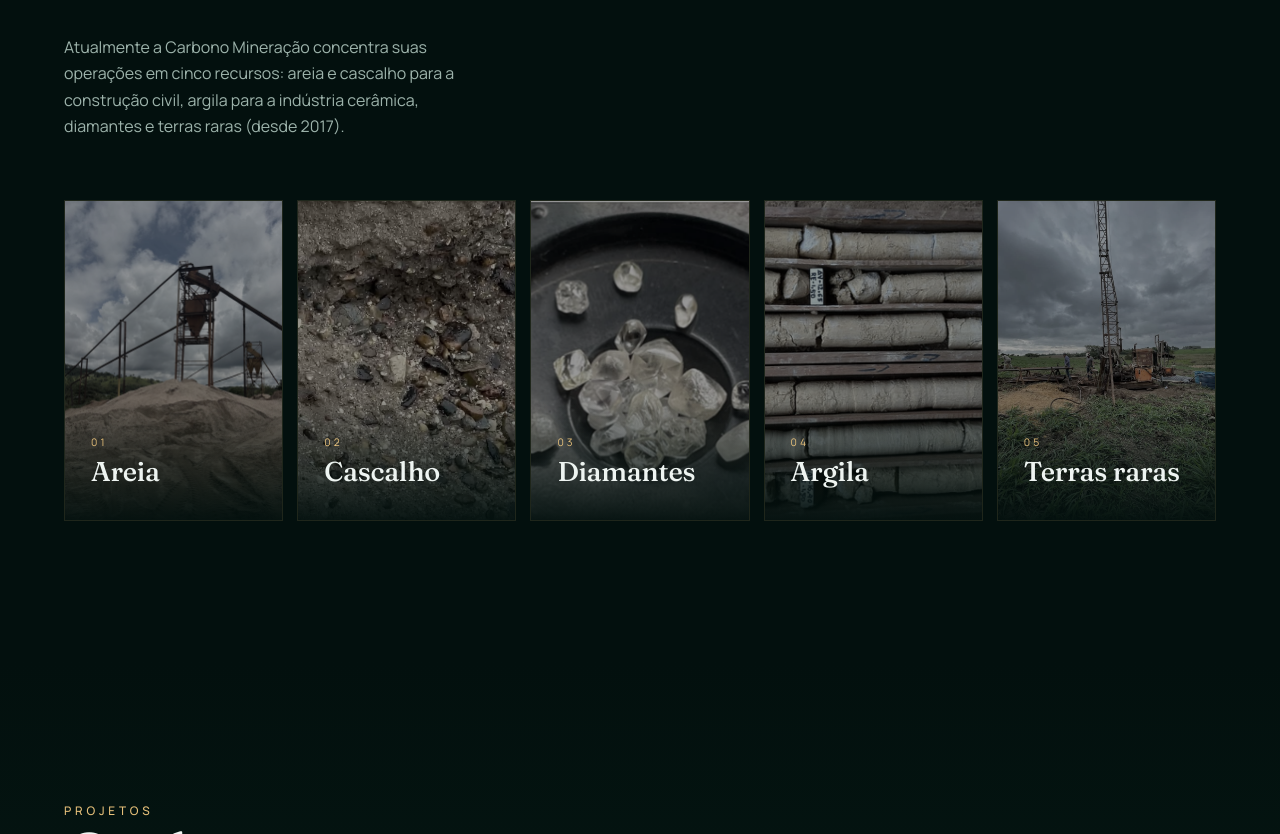
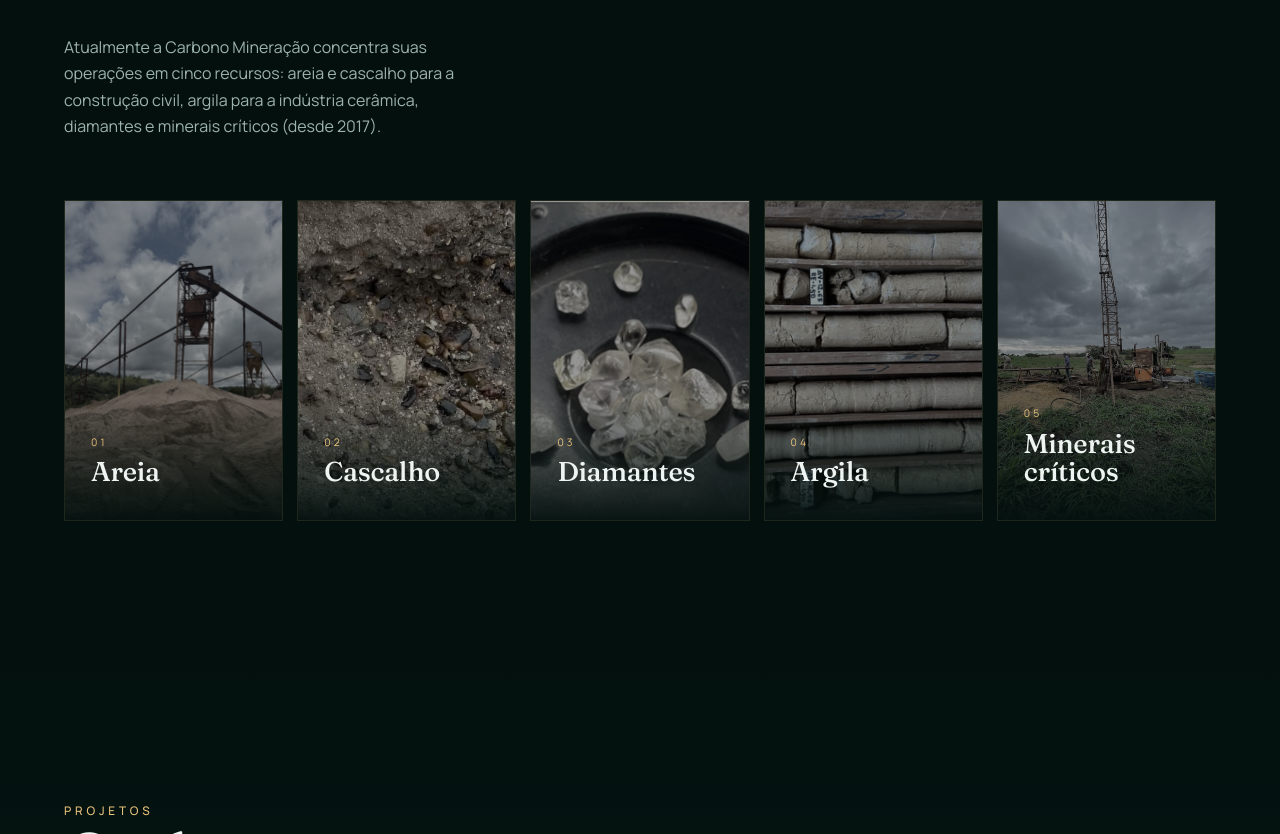
Before and after one commit to robledodelatorre-prog/Carbono-site, a plain HTML site: page index.html in a window 1280 px wide. Shown: the part 6384-7218 px from the top of the page. Drawn offline with Linux system fonts and the light colour scheme; animation ran at ten frames a second.

Commit message:
Troca Terras Raras por Minerais Críticos
Co-Authored-By: Claude Opus 5.5 <noreply@anthropic.com>
Claude-Session: https://claude.ai/code/session_01MdfULkN7AqqtMhVnBtjTAb

```diff
--- a/index.html
+++ b/index.html
@@ -4,11 +4,11 @@
 <meta charset="utf-8">
 <meta name="viewport" content="width=device-width, initial-scale=1">
 <title>Carbono Mineração | Da Pesquisa à Produção</title>
-<meta name="description" content="Pesquisa, Desenvolvimento e Operação de Projetos de Mineração: Areia, Cascalho, Argila, Diamantes e Terras Raras.">
+<meta name="description" content="Pesquisa, Desenvolvimento e Operação de Projetos de Mineração: Areia, Cascalho, Argila, Diamantes e Minerais Críticos.">
 <meta property="og:type" content="website">
 <meta property="og:site_name" content="Carbono Mineração">
 <meta property="og:title" content="Carbono Mineração | Da Pesquisa à Produção">
-<meta property="og:description" content="Pesquisa, Desenvolvimento e Operação de Projetos de Mineração: Areia, Cascalho, Argila, Diamantes e Terras Raras.">
+<meta property="og:description" content="Pesquisa, Desenvolvimento e Operação de Projetos de Mineração: Areia, Cascalho, Argila, Diamantes e Minerais Críticos.">
 <meta property="og:url" content="https://carbonomineracao.netlify.app/">
 <meta property="og:image" content="https://carbonomineracao.netlify.app/media/og-carbono-2.jpg">
 <meta property="og:image:width" content="1200">
@@ -286,14 +286,14 @@ footer{position:relative;z-index:2;margin-top:120px;display:flex;justify-content
   <div class="wrap">
     <div class="res-head">
       <div><p class="eyebrow reveal">Recursos explorados</p><h2 class="reveal d1">Cinco recursos.<br>Um aproveitamento integral.</h2></div>
-      <p class="reveal d2">Atualmente a Carbono Mineração concentra suas operações em cinco recursos: areia e cascalho para a construção civil, argila para a indústria cerâmica, diamantes e terras raras (desde 2017).</p>
+      <p class="reveal d2">Atualmente a Carbono Mineração concentra suas operações em cinco recursos: areia e cascalho para a construção civil, argila para a indústria cerâmica, diamantes e minerais críticos (desde 2017).</p>
     </div>
     <div class="res-grid">
       <div class="res reveal"><img src="media/torre.jpg" alt="Torre de peneiramento de areia"><div class="body"><small>01</small><h3>Areia</h3><p>Dragada do leito do rio e separada em frações fina e média para a construção civil.</p></div></div>
       <div class="res reveal d1"><img src="media/cascalho_card.jpg" alt="Cascalho"><div class="body"><small>02</small><h3>Cascalho</h3><p>Extraído junto com a areia ou por balsa, segue para beneficiamento e para a construção civil.</p></div></div>
       <div class="res reveal d2"><img src="media/diamantes.jpg" alt="Lote de diamantes do Rio Araguari"><div class="body"><small>03</small><h3>Diamantes</h3><p>Recuperados do cascalho no Rio Araguari, região com décadas de histórico de pedras de alta qualidade.</p></div></div>
       <div class="res reveal d3"><img src="media/testemunhos.jpg" alt="Testemunhos de sondagem de argila"><div class="body"><small>04</small><h3>Argila</h3><p>Argila refratária em pesquisa e desenvolvimento no município de Moema (MG).</p></div></div>
-      <div class="res reveal"><img src="media/sondagem.jpg" alt="Sonda em operação" style="object-position:center 45%"><div class="body"><small>05</small><h3>Terras raras</h3><p>Desde 2017 a Carbono vem desenvolvendo projetos de minerais críticos no interior de Minas Gerais e Goiás, com atuação nos municípios de Araxá, Tiros e Catalão.</p></div></div>
+      <div class="res reveal"><img src="media/sondagem.jpg" alt="Sonda em operação" style="object-position:center 45%"><div class="body"><small>05</small><h3>Minerais críticos</h3><p>Desde 2017 a Carbono vem desenvolvendo projetos de minerais críticos no interior de Minas Gerais e Goiás, com atuação nos municípios de Araxá, Tiros e Catalão.</p></div></div>
     </div>
   </div>
 </section>
```
